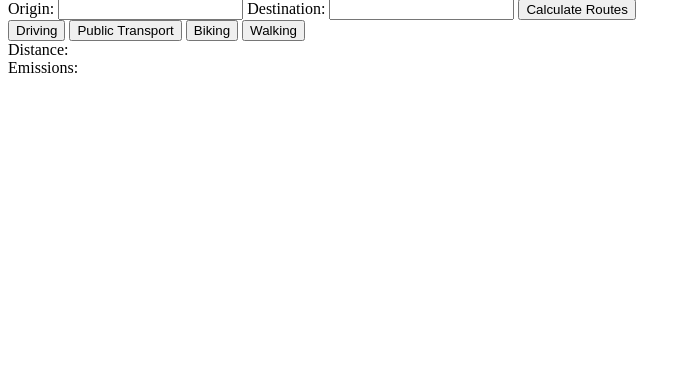
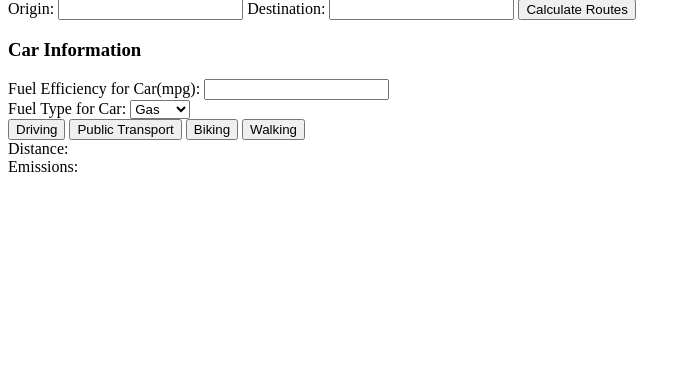
Before and after one commit to shrutibala1/EcoHacks, a Django app: page /main/main/go-map/ in a window 1280 px wide. Shown: the part 409-800 px from the top of the page, without its empty margins (0-691 px from the left). Run offline with Django 4.2, Linux system fonts and the light colour scheme; some libraries are stand-ins or nearby versions.

Commit message:
infished carbon emissions calculation

```diff
--- a/EcoHacks/main/templates/main/map.html
+++ b/EcoHacks/main/templates/main/map.html
@@ -33,7 +33,16 @@
       if (route) {
         directionsRenderer.setDirections(route.result);
         const distance = route.distance;
-        const emissions = calculateCarbonEmissions(distance);
+        let emissions;
+
+        if (travelMode === google.maps.TravelMode.DRIVING) {
+          emissions = calculateCarbonEmissionsForCar(distance);
+        } else if (travelMode === google.maps.TravelMode.TRANSIT) {
+          emissions = calculateCarbonEmissionsForPublicTransport(distance);
+        } else {
+          emissions = 0; // No emissions for biking and walking
+        }
+
         document.getElementById("distance").textContent = distance;
         document.getElementById("emissions").textContent = emissions;
       }
@@ -78,13 +87,34 @@
       });
     }
 
-    function calculateCarbonEmissions(distance) {
-      const emissionFactor = (calculatedRoutes[google.maps.TravelMode.BICYCLING].distance < distance) ? 100 : 10;
-      const distanceInKm = distance / 1000;
-      const emissionsInGrams = distanceInKm * emissionFactor;
+    function calculateCarbonEmissionsForCar(distance) {
+      const distanceInMiles = distance * 0.000621371; // Convert distance from meters to miles
+
+      const fuelEfficiency = parseFloat(document.getElementById("fuel-efficiency").value);
+      const fuelType = document.getElementById("fuel-type").value;
+
+      let co2EmissionsPerGallon = 0;
+
+      if (fuelType === "gas") {
+        co2EmissionsPerGallon = 8887; // grams CO2 per gallon for gasoline
+      } else if (fuelType === "diesel") {
+        co2EmissionsPerGallon = 10180; // grams CO2 per gallon for diesel
+      }
+
+      const gallonsConsumed = distanceInMiles / fuelEfficiency;
+      const emissionsInGrams = gallonsConsumed * co2EmissionsPerGallon;
+
       return emissionsInGrams;
     }
-</script>
+
+    function calculateCarbonEmissionsForPublicTransport(distance) {
+      const distanceInMiles = distance * 0.000621371; // Convert distance from meters to miles
+      const averageEmissionsPerMile = 404; // The average passenger vehicle emits about 404 grams of CO2 per mile
+      const emissionsInGrams = distanceInMiles * averageEmissionsPerMile;
+
+      return emissionsInGrams;
+    }
+  </script>
 </body>
 <div>
   <label for="origin">Origin:</label>
@@ -92,6 +122,17 @@
   <label for="destination">Destination:</label>
   <input type="text" id="destination" name="destination">
   <button onclick="calculateRoutes()">Calculate Routes</button>
+</div>
+<div>
+  <h3>Car Information</h3>
+  <label for="fuel-efficiency">Fuel Efficiency for Car(mpg):</label>
+  <input type="number" id="fuel-efficiency" name="fuel-efficiency" step="0.1">
+  <br>
+  <label for="fuel-type">Fuel Type for Car:</label>
+  <select id="fuel-type" name="fuel-type">
+    <option value="gas">Gas</option>
+    <option value="diesel">Diesel</option>
+  </select>
 </div>
 <div>
   <button onclick="showRoute(google.maps.TravelMode.DRIVING)">Driving</button>
@@ -105,4 +146,3 @@
   <span>Emissions: <span id="emissions"></span></span>
 </div>
 </html>
-</html>
```
